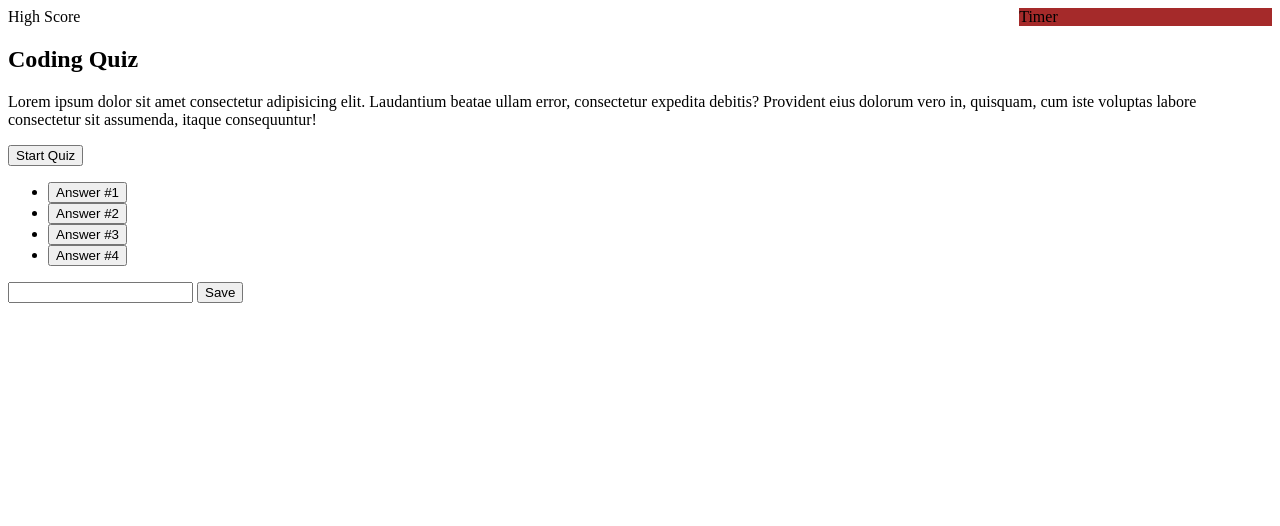
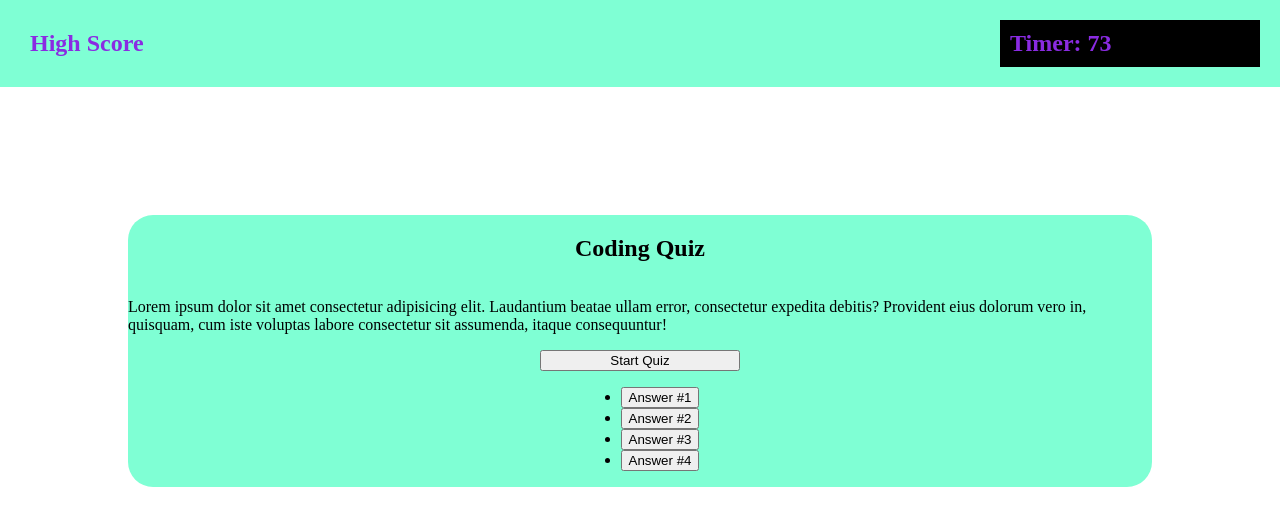
Before and after one commit to tajajones2/Web_Api-Code_Quiz, a plain HTML site: page index.html in a window 1280 px wide. Both pictures are taken after a click on the button "Start Quiz". Drawn offline with Linux system fonts and the light colour scheme.

Commit message:
added function and variable for timer created stsyle sheets edit to ids and main and body

```diff
--- a/assets/css/style.css
+++ b/assets/css/style.css
@@ -1,15 +1,49 @@
 header {
     display: flex;
+    background-color: aquamarine;
+    color: blueviolet;
+    padding: 20px;
+    font-size: x-large;
+    font-weight: bold;
 
+}
+
+body {
+    display: flex;
+    flex-direction: column;
+    justify-content: center;
+    margin: 0;
+}
+#intro {
+    display: flex;
+    flex-direction: column;
+    align-items: center;
+
+}
+
+main {
+    display: flex;
+    flex-direction: column;
+    align-items: center;
+    margin: 10%;
+    background-color: aquamarine;
+    border-radius: 25px;
+}
+
+#start-quiz {
+    width: 200px;
 }
 
 #high-scores {
     width: 80%;
+    padding: 10px;
 }
 
 #timer {
     width: 20%;
-    background-color: brown;
+    background-color: black;
+    padding: 10px;
+
 }
 
 .hide {
--- a/assets/js/script.js
+++ b/assets/js/script.js
@@ -1,6 +1,6 @@
 var introEl= document.querySelector("intro")
 var qaViewEl= document.querySelector("#qa-view")
-var timerEl= document.querySelector("timer")
+var timerEl= document.querySelector("#timer")
 
 var startQuizBtn= document.querySelector("#start-quiz")
 /*
@@ -21,27 +21,58 @@ Show a dashboard of all the highscores
 
 
 
-var timeRemaining=75 // this is for each question
-var clockid
+var secondsLeft = 75;
+
 
 var question= [{
 title:"new question 1",
 answer:[ "answer1", "answer 2", "answer 3", "answer 4"]
 }]
 
-function countDown (){
-    timerEl.textContent=timerRemaining
-    timeRemaining--
-}
 
 
 function startGame (){
-    qaViewEl.classList.remove("hide")
-    introEl.classList.add("hide")
-    clockid=setInterval(countDown,1000)
+    qaViewEl.classList.remove("hide");
+    // introEl.classList.add("hide");
+
+
+    var timerInterval = setInterval(function() {
+        secondsLeft--;
+        timerEl.textContent = "Timer: " + secondsLeft;
+
+        if(secondsLeft <= 0) {
+
+          clearInterval(timerInterval);
+
+          // link to scoreboard at the end, when scoreboard functiin is created
+          // sendMessage();
+        }
+
+      }, 1000);
 
 
 }
 
+startQuizBtn.addEventListener("click", startGame)
 
-startQuizBtn.addEventListener("click", startGame)
+
+
+
+
+
+// function setTime() {
+//     // Sets interval in variable
+// //     var timerInterval = setInterval(function() {
+// //       secondsLeft--;
+// //       timerEl.textContent = "Time" + secondsLeft;
+
+// //       if(secondsLeft === 0) {
+// //         // Stops execution of action at set interval
+// //         clearInterval(timerInterval);
+
+// //         // link to scoreboard at the end, when scoreboard functiin is created
+// //         // sendMessage();
+// //       }
+
+// //     }, 1000);
+// //   }
--- a/index.html
+++ b/index.html
@@ -9,12 +9,12 @@
 </head>
 <body>
     <header>
-        <span id="high-scores">High Score</span> <span id="timer">Timer </span>
+        <span id="high-scores">High Score</span> <span id="timer">Timer: </span>
     </header>
 
 
 <main>
-<section id="intro">
+<section id="intro" class="">
     <h2>Coding Quiz</h2>
     <p> Lorem ipsum dolor sit amet consectetur adipisicing elit. Laudantium beatae ullam error, consectetur expedita debitis? Provident eius dolorum vero in, quisquam, cum iste voluptas labore consectetur sit assumenda, itaque consequuntur!</p>
 
@@ -22,7 +22,7 @@
 
 
 </section>
-<section id="qa-view">
+<section id="qa-view" class="hide">
     <ul>
         <li><button id="answer-1">Answer #1</button></li>
         <li><button id="answer-2">Answer #2</button></li>
@@ -31,16 +31,15 @@
     </ul>
 </section>
 
-<section id="input-init">
+<section id="input-init" class="hide">
     <input type="text" id="enter-init">
     <button id="save"> Save </button>
 </section>
 
-
 <section id="dashborad" class="hide">
     <ul>
-        <li> PL - 30 </li>
-        <li> BB - 26 </li>
+        <li> TJ - 30 </li>
+        <li> TJ - 26 </li>
     </ul>
 </section>
 
```
